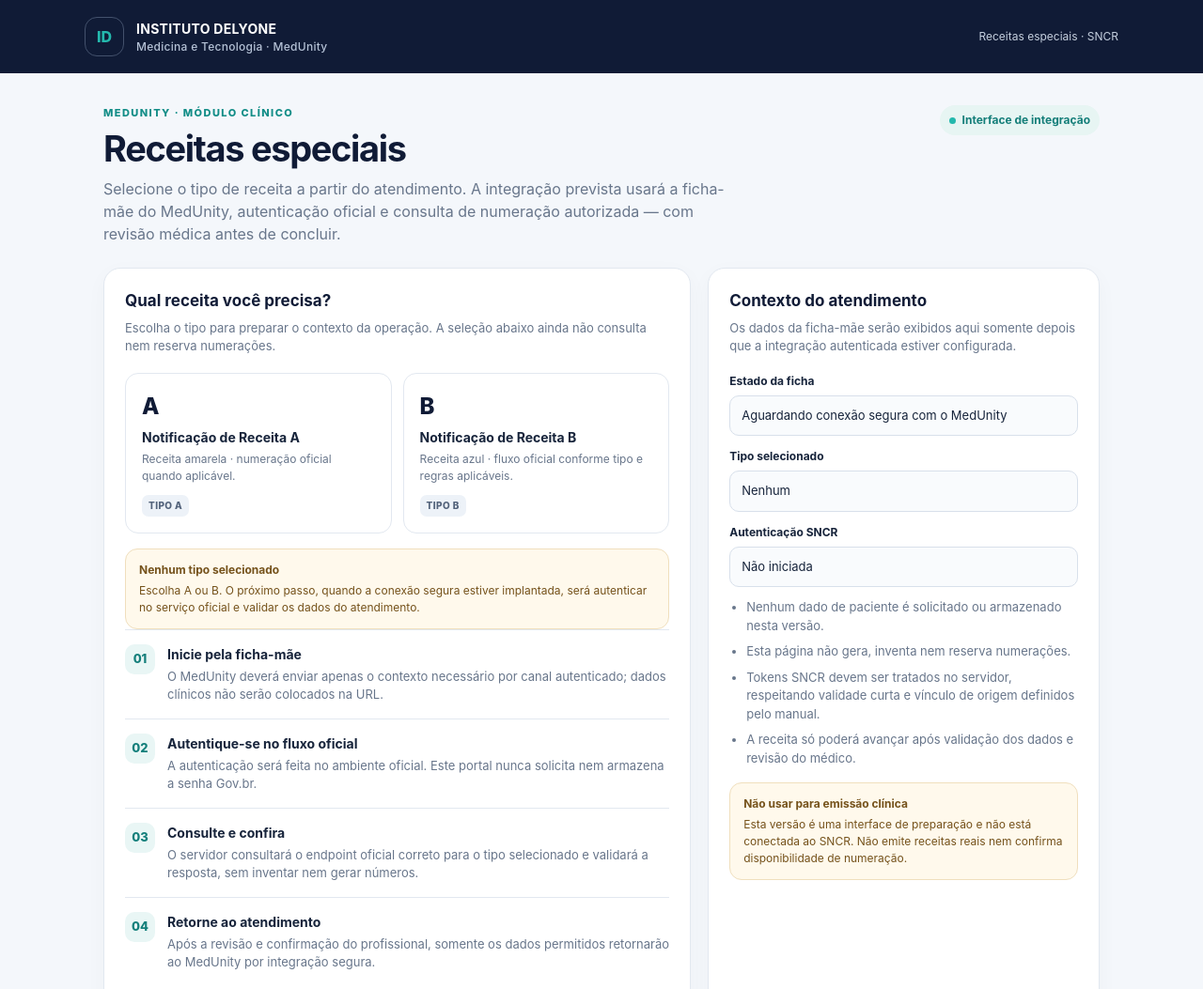
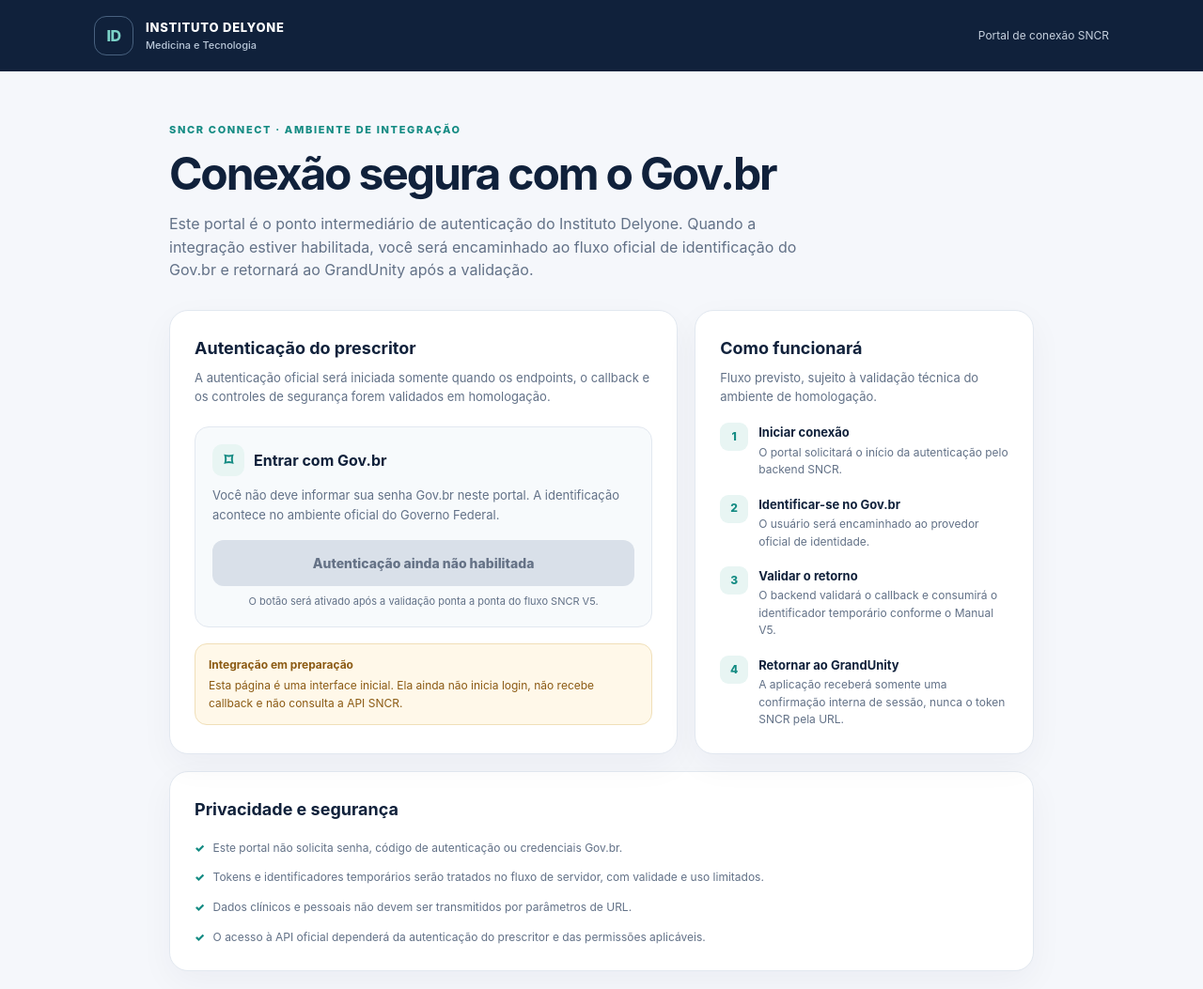
Before and after one commit to instituto-delyone/Sncr, a plain HTML site: page docs/index.html in a window 1280 px wide. Shown: the top 1053 px of the page at 94% size. Drawn offline with Linux system fonts and the light colour scheme.

Commit message:
Replace SNCR portal landing page with Gov.br intermediary interface

```diff
--- a/docs/index.html
+++ b/docs/index.html
@@ -2,65 +2,173 @@
 <html lang="pt-BR">
 <head>
   <meta charset="utf-8">
-<meta name="viewport" content="width=device-width,initial-scale=1">
-<meta name="theme-color" content="#101b36">
-<meta name="description" content="Portal de integração SNCR do MedUnity — Instituto Delyone de Medicina e Tecnologia.">
-<title>Receitas especiais | Instituto Delyone</title>
+  <meta name="viewport" content="width=device-width, initial-scale=1">
+  <meta name="theme-color" content="#10213b">
+  <meta name="description" content="Portal independente de conexão do Instituto Delyone para o fluxo de autenticação Gov.br e integração SNCR.">
+  <meta name="robots" content="noindex, nofollow">
+  <title>SNCR Connect | Instituto Delyone</title>
   <style>
-:root{--navy:#101b36;--navy2:#1b2d50;--teal:#24b8ad;--ink:#17243b;--muted:#68768b;--line:#e2e8f0;--paper:#f4f7fb;--white:#fff;--gold:#a86d17}
-*{box-sizing:border-box}body{margin:0;background:var(--paper);color:var(--ink);font-family:Inter,-apple-system,BlinkMacSystemFont,"Segoe UI",sans-serif;line-height:1.5}
-.top{background:var(--navy);color:#fff;padding:18px 22px}.topinner{max-width:1100px;margin:auto;display:flex;align-items:center;gap:13px}.mark{height:42px;width:42px;border:1px solid #43516c;border-radius:13px;display:grid;place-items:center;color:var(--teal);font-weight:850}.brand{font-size:14px;font-weight:750;letter-spacing:.02em}.brand small{display:block;color:#b5c2d6;font-size:12px;font-weight:500}.topright{margin-left:auto;color:#c5d0df;font-size:12px}
-main{max-width:1100px;margin:34px auto;padding:0 20px 54px}.eyebrow{color:#128d87;text-transform:uppercase;font-size:11px;font-weight:800;letter-spacing:.13em}.hero{display:flex;justify-content:space-between;align-items:flex-start;gap:22px;margin-bottom:24px}.hero h1{font-size:clamp(27px,4vw,38px);letter-spacing:-.035em;line-height:1.13;margin:8px 0 10px;color:var(--navy)}.hero p{margin:0;color:var(--muted);max-width:680px}.pill{display:inline-flex;align-items:center;gap:7px;padding:7px 10px;border-radius:999px;background:#e7f5f3;color:#147e79;font-size:12px;font-weight:750;white-space:nowrap}.dot{width:7px;height:7px;border-radius:50%;background:var(--teal)}
-.layout{display:grid;grid-template-columns:minmax(0,1.2fr) minmax(280px,.8fr);gap:18px}.card{background:var(--white);border:1px solid var(--line);border-radius:18px;padding:22px;box-shadow:0 6px 22px #12213a08}.card h2{font-size:17px;margin:0 0 6px;color:var(--navy)}.sub{font-size:13px;color:var(--muted);margin:0 0 18px}
-.types{display:grid;grid-template-columns:1fr 1fr;gap:12px}.type{appearance:none;text-align:left;border:1px solid var(--line);border-radius:14px;background:#fff;padding:17px;cursor:pointer;color:var(--ink);font:inherit;transition:border-color .15s,background .15s}.type:hover{border-color:#85d8d1}.type[aria-pressed=true]{border:2px solid var(--teal);padding:16px;background:#f0fbfa}.type:focus-visible,.btn:focus-visible,a:focus-visible{outline:3px solid #70d8cf;outline-offset:3px}.type .letter{font-size:24px;font-weight:850;color:var(--navy)}.type strong{display:block;margin:4px 0;font-size:14px}.type small{display:block;color:var(--muted);font-size:12px}.type .tag{display:inline-block;margin-top:11px;border-radius:7px;background:#edf2f8;color:#52627a;padding:4px 7px;font-size:10px;font-weight:800;text-transform:uppercase;letter-spacing:.04em}
-.step{display:flex;gap:13px;padding:15px 0;border-top:1px solid var(--line)}.step:first-of-type{border-top:0}.num{height:32px;width:32px;flex:0 0 32px;border-radius:10px;display:grid;place-items:center;background:#e9f6f5;color:#147f7b;font-weight:800;font-size:13px}.step strong{display:block;font-size:14px}.step p{margin:4px 0 0;font-size:13px;color:var(--muted)}
-.actions{display:flex;flex-wrap:wrap;gap:10px;margin-top:18px}.btn{border:0;border-radius:11px;padding:12px 16px;font:inherit;font-size:13px;font-weight:750;text-decoration:none;display:inline-flex;align-items:center;justify-content:center;gap:8px;cursor:pointer}.primary{background:var(--navy);color:white}.secondary{background:white;color:var(--navy);border:1px solid var(--line)}.btn[aria-disabled=true]{opacity:.55;cursor:not-allowed}
-.status{border:1px solid #f0dfbd;background:#fff9ec;border-radius:13px;padding:13px 14px;color:#75521b;font-size:12px;margin-top:16px}.status strong{display:block;margin-bottom:4px}.fieldlabel{display:block;font-size:12px;font-weight:750;margin:13px 0 6px}.field{width:100%;border:1px solid #d8e0eb;border-radius:10px;padding:11px 12px;font:inherit;font-size:13px;background:#f9fbfd;color:var(--ink)}.privacy{display:flex;gap:9px;font-size:12px;color:var(--muted);margin-top:16px}.list{margin:12px 0 0;padding-left:18px;color:var(--muted);font-size:13px}.list li{margin:8px 0}.foot{margin-top:18px;text-align:center;color:#8591a3;font-size:11px}
-@media(max-width:760px){main{margin-top:24px}.hero{display:block}.pill{margin-top:16px}.layout{grid-template-columns:1fr}.topright{display:none}.card{padding:18px}}@media(max-width:420px){.types{grid-template-columns:1fr}}
+    :root {
+      color-scheme: light;
+      --navy: #10213b;
+      --navy-2: #1b3557;
+      --teal: #148b83;
+      --teal-soft: #e8f5f3;
+      --ink: #18263a;
+      --muted: #627187;
+      --line: #e2e8f0;
+      --paper: #f5f7fb;
+      --white: #fff;
+      --amber: #8b5a13;
+      --amber-bg: #fff8e9;
+    }
+    * { box-sizing: border-box; }
+    body {
+      margin: 0;
+      min-height: 100vh;
+      background: var(--paper);
+      color: var(--ink);
+      font-family: Inter, ui-sans-serif, system-ui, -apple-system, BlinkMacSystemFont, "Segoe UI", sans-serif;
+      line-height: 1.55;
+    }
+    a { color: inherit; }
+    .topbar { background: var(--navy); color: var(--white); }
+    .topbar-inner {
+      width: min(1080px, calc(100% - 40px));
+      margin: 0 auto;
+      min-height: 76px;
+      display: flex;
+      align-items: center;
+      gap: 13px;
+    }
+    .brand-mark {
+      width: 42px; height: 42px; display: grid; place-items: center;
+      border: 1px solid #48617f; border-radius: 13px;
+      color: #7bd2c8; font-weight: 850; letter-spacing: -.04em;
+    }
+    .brand { font-size: 13px; font-weight: 800; letter-spacing: .06em; }
+    .brand small { display: block; color: #b9c7d8; font-size: 11px; font-weight: 500; letter-spacing: 0; }
+    .top-label { margin-left: auto; color: #c6d1df; font-size: 12px; }
+    main { width: min(920px, calc(100% - 40px)); margin: 54px auto 64px; }
+    .eyebrow { color: var(--teal); font-size: 11px; font-weight: 800; letter-spacing: .15em; text-transform: uppercase; }
+    h1 { color: var(--navy); font-size: clamp(32px, 5vw, 48px); line-height: 1.08; letter-spacing: -.045em; margin: 12px 0 15px; }
+    .intro { max-width: 700px; color: var(--muted); font-size: 16px; margin: 0; }
+    .panel {
+      margin-top: 30px; display: grid; grid-template-columns: minmax(0, 1.2fr) minmax(260px, .8fr);
+      gap: 18px; align-items: stretch;
+    }
+    .card {
+      background: var(--white); border: 1px solid var(--line); border-radius: 20px;
+      padding: 26px; box-shadow: 0 12px 36px rgba(16, 33, 59, .045);
+    }
+    .card h2 { color: var(--navy); font-size: 18px; margin: 0 0 7px; }
+    .muted { color: var(--muted); font-size: 13px; margin: 0; }
+    .auth-box {
+      margin-top: 22px; padding: 18px; border-radius: 15px;
+      background: #f7fafc; border: 1px solid var(--line);
+    }
+    .auth-title { display: flex; align-items: center; gap: 10px; color: var(--navy); font-weight: 750; }
+    .shield {
+      width: 34px; height: 34px; border-radius: 10px; display: grid; place-items: center;
+      background: var(--teal-soft); color: var(--teal); font-size: 18px;
+    }
+    .auth-box p { color: var(--muted); font-size: 13px; margin: 10px 0 0; }
+    .button {
+      width: 100%; margin-top: 17px; border: 0; border-radius: 12px; padding: 14px 18px;
+      background: #d9e0e9; color: #657286; font: inherit; font-size: 14px; font-weight: 800;
+      cursor: not-allowed;
+    }
+    .button-note { margin-top: 8px; text-align: center; color: var(--muted); font-size: 11px; }
+    .notice {
+      margin-top: 17px; border: 1px solid #f0dfb8; background: var(--amber-bg);
+      color: var(--amber); border-radius: 13px; padding: 13px 14px; font-size: 12px;
+    }
+    .notice strong { display: block; margin-bottom: 3px; }
+    .steps { display: grid; gap: 17px; margin-top: 18px; }
+    .step { display: grid; grid-template-columns: 30px 1fr; gap: 11px; }
+    .step-num {
+      width: 30px; height: 30px; border-radius: 9px; display: grid; place-items: center;
+      background: var(--teal-soft); color: var(--teal); font-size: 12px; font-weight: 850;
+    }
+    .step strong { display: block; color: var(--navy); font-size: 13px; }
+    .step span { display: block; color: var(--muted); font-size: 12px; margin-top: 2px; }
+    .side-list { list-style: none; padding: 0; margin: 18px 0 0; display: grid; gap: 13px; }
+    .side-list li { display: flex; gap: 9px; color: var(--muted); font-size: 12px; }
+    .check { color: var(--teal); font-weight: 900; }
+    .disclaimer { margin-top: 24px; color: #77859a; font-size: 11px; text-align: center; }
+    footer { border-top: 1px solid var(--line); padding: 22px 20px; text-align: center; color: #8290a3; font-size: 11px; }
+    @media (max-width: 720px) {
+      main { margin-top: 38px; }
+      .panel { grid-template-columns: 1fr; }
+      .card { padding: 21px; }
+      .top-label { display: none; }
+    }
   </style>
 </head>
 <body>
-<header class="top"><div class="topinner"><div class="mark" aria-hidden="true">ID</div><div class="brand">INSTITUTO DELYONE<small>Medicina e Tecnologia · MedUnity</small></div><div class="topright">Receitas especiais · SNCR</div></div></header>
+  <header class="topbar">
+    <div class="topbar-inner">
+      <div class="brand-mark" aria-hidden="true">ID</div>
+      <div class="brand">INSTITUTO DELYONE<small>Medicina e Tecnologia</small></div>
+      <div class="top-label">Portal de conexão SNCR</div>
+    </div>
+  </header>
+
   <main>
-  <div class="hero"><div><div class="eyebrow">MedUnity · módulo clínico</div><h1>Receitas especiais</h1><p>Selecione o tipo de receita a partir do atendimento. A integração prevista usará a ficha-mãe do MedUnity, autenticação oficial e consulta de numeração autorizada — com revisão médica antes de concluir.</p></div><span class="pill"><span class="dot"></span> Interface de integração</span></div>
-  <div class="layout">
-    <section class="card" aria-labelledby="type-title">
-      <h2 id="type-title">Qual receita você precisa?</h2><p class="sub">Escolha o tipo para preparar o contexto da operação. A seleção abaixo ainda não consulta nem reserva numerações.</p>
-      <div class="types" role="group" aria-label="Tipo de receita">
-        <button class="type" type="button" data-type="A" aria-pressed="false"><span class="letter">A</span><strong>Notificação de Receita A</strong><small>Receita amarela · numeração oficial quando aplicável.</small><span class="tag">Tipo A</span></button>
-        <button class="type" type="button" data-type="B" aria-pressed="false"><span class="letter">B</span><strong>Notificação de Receita B</strong><small>Receita azul · fluxo oficial conforme tipo e regras aplicáveis.</small><span class="tag">Tipo B</span></button>
+    <div class="eyebrow">SNCR Connect · ambiente de integração</div>
+    <h1>Conexão segura com o Gov.br</h1>
+    <p class="intro">
+      Este portal é o ponto intermediário de autenticação do Instituto Delyone.
+      Quando a integração estiver habilitada, você será encaminhado ao fluxo oficial
+      de identificação do Gov.br e retornará ao GrandUnity após a validação.
+    </p>
+
+    <div class="panel">
+      <section class="card" aria-labelledby="auth-heading">
+        <h2 id="auth-heading">Autenticação do prescritor</h2>
+        <p class="muted">A autenticação oficial será iniciada somente quando os endpoints, o callback e os controles de segurança forem validados em homologação.</p>
+
+        <div class="auth-box">
+          <div class="auth-title"><span class="shield" aria-hidden="true">⌑</span> Entrar com Gov.br</div>
+          <p>Você não deve informar sua senha Gov.br neste portal. A identificação acontece no ambiente oficial do Governo Federal.</p>
+          <button class="button" type="button" disabled aria-disabled="true">Autenticação ainda não habilitada</button>
+          <div class="button-note">O botão será ativado após a validação ponta a ponta do fluxo SNCR V5.</div>
         </div>
-      <div class="status" id="selectionStatus" role="status" aria-live="polite"><strong>Nenhum tipo selecionado</strong>Escolha A ou B. O próximo passo, quando a conexão segura estiver implantada, será autenticar no serviço oficial e validar os dados do atendimento.</div>
-      <div class="step"><div class="num">01</div><div><strong>Inicie pela ficha-mãe</strong><p>O MedUnity deverá enviar apenas o contexto necessário por canal autenticado; dados clínicos não serão colocados na URL.</p></div></div>
-      <div class="step"><div class="num">02</div><div><strong>Autentique-se no fluxo oficial</strong><p>A autenticação será feita no ambiente oficial. Este portal nunca solicita nem armazena a senha Gov.br.</p></div></div>
-      <div class="step"><div class="num">03</div><div><strong>Consulte e confira</strong><p>O servidor consultará o endpoint oficial correto para o tipo selecionado e validará a resposta, sem inventar nem gerar números.</p></div></div>
-      <div class="step"><div class="num">04</div><div><strong>Retorne ao atendimento</strong><p>Após a revisão e confirmação do profissional, somente os dados permitidos retornarão ao MedUnity por integração segura.</p></div></div>
-      <div class="actions"><a class="btn primary" href="https://delyone.com" rel="noopener noreferrer">Voltar ao MedUnity ↗</a><button class="btn secondary" type="button" id="showStatus">Ver estado da integração</button></div>
-      <div class="status" id="integrationStatus" role="status" aria-live="polite"><strong>Integração em preparação</strong>A interface e a seleção A/B estão prontas. A autenticação SNCR, a consulta oficial e o retorno à ficha exigem backend e configuração autorizada ainda não presentes neste repositório.</div>
+
+        <div class="notice" role="status">
+          <strong>Integração em preparação</strong>
+          Esta página é uma interface inicial. Ela ainda não inicia login, não recebe callback e não consulta a API SNCR.
+        </div>
       </section>
-    <aside class="card" aria-labelledby="context-title">
-      <h2 id="context-title">Contexto do atendimento</h2><p class="sub">Os dados da ficha-mãe serão exibidos aqui somente depois que a integração autenticada estiver configurada.</p>
-      <label class="fieldlabel" for="patientState">Estado da ficha</label><input class="field" id="patientState" value="Aguardando conexão segura com o MedUnity" readonly>
-      <label class="fieldlabel" for="recipeState">Tipo selecionado</label><input class="field" id="recipeState" value="Nenhum" readonly>
-      <label class="fieldlabel" for="authState">Autenticação SNCR</label><input class="field" id="authState" value="Não iniciada" readonly>
-      <ul class="list"><li>Nenhum dado de paciente é solicitado ou armazenado nesta versão.</li><li>Esta página não gera, inventa nem reserva numerações.</li><li>Tokens SNCR devem ser tratados no servidor, respeitando validade curta e vínculo de origem definidos pelo manual.</li><li>A receita só poderá avançar após validação dos dados e revisão do médico.</li></ul>
-      <div class="status"><strong>Não usar para emissão clínica</strong>Esta versão é uma interface de preparação e não está conectada ao SNCR. Não emite receitas reais nem confirma disponibilidade de numeração.</div>
+
+      <aside class="card" aria-labelledby="flow-heading">
+        <h2 id="flow-heading">Como funcionará</h2>
+        <p class="muted">Fluxo previsto, sujeito à validação técnica do ambiente de homologação.</p>
+        <div class="steps">
+          <div class="step"><div class="step-num">1</div><div><strong>Iniciar conexão</strong><span>O portal solicitará o início da autenticação pelo backend SNCR.</span></div></div>
+          <div class="step"><div class="step-num">2</div><div><strong>Identificar-se no Gov.br</strong><span>O usuário será encaminhado ao provedor oficial de identidade.</span></div></div>
+          <div class="step"><div class="step-num">3</div><div><strong>Validar o retorno</strong><span>O backend validará o callback e consumirá o identificador temporário conforme o Manual V5.</span></div></div>
+          <div class="step"><div class="step-num">4</div><div><strong>Retornar ao GrandUnity</strong><span>A aplicação receberá somente uma confirmação interna de sessão, nunca o token SNCR pela URL.</span></div></div>
+        </div>
       </aside>
     </div>
-  <div class="foot">Instituto Delyone de Medicina e Tecnologia · Portal SNCR · interface inicial</div>
+
+    <section class="card" style="margin-top:18px" aria-labelledby="security-heading">
+      <h2 id="security-heading">Privacidade e segurança</h2>
+      <ul class="side-list">
+        <li><span class="check" aria-hidden="true">✓</span><span>Este portal não solicita senha, código de autenticação ou credenciais Gov.br.</span></li>
+        <li><span class="check" aria-hidden="true">✓</span><span>Tokens e identificadores temporários serão tratados no fluxo de servidor, com validade e uso limitados.</span></li>
+        <li><span class="check" aria-hidden="true">✓</span><span>Dados clínicos e pessoais não devem ser transmitidos por parâmetros de URL.</span></li>
+        <li><span class="check" aria-hidden="true">✓</span><span>O acesso à API oficial dependerá da autenticação do prescritor e das permissões aplicáveis.</span></li>
+      </ul>
+    </section>
+
+    <p class="disclaimer">
+      Aplicação independente do Instituto Delyone de Medicina e Tecnologia.
+      Não é página oficial do Gov.br ou da Anvisa e não declara homologação ou endosso por esses órgãos.
+    </p>
   </main>
-<script>
-const selectionStatus=document.getElementById('selectionStatus');
-const recipeState=document.getElementById('recipeState');
-document.querySelectorAll('[data-type]').forEach(button=>button.addEventListener('click',()=>{
-  document.querySelectorAll('[data-type]').forEach(item=>item.setAttribute('aria-pressed',String(item===button)));
-  const type=button.dataset.type;
-  recipeState.value='Tipo '+type;
-  selectionStatus.innerHTML='<strong>Tipo '+type+' selecionado — preparação local</strong>A ficha do paciente ainda não foi carregada e nenhuma autenticação, consulta ou reserva foi iniciada. A integração de servidor deverá mapear este tipo para o endpoint oficial aplicável antes de permitir continuar.';
-}));
-document.getElementById('showStatus').addEventListener('click',()=>{
-  document.getElementById('integrationStatus').innerHTML='<strong>Estado técnico</strong>Interface A/B implementada. Pendentes: integração segura com MedUnity, configuração de origem e cliente SNCR, autenticação oficial no servidor, consulta e validação das respostas, testes e retorno seguro dos dados.';
-});
-</script>
+
+  <footer>Instituto Delyone de Medicina e Tecnologia · SNCR Connect · versão inicial de interface</footer>
 </body>
 </html>
```
Lines whose indentation alone changed are shown as unchanged.
